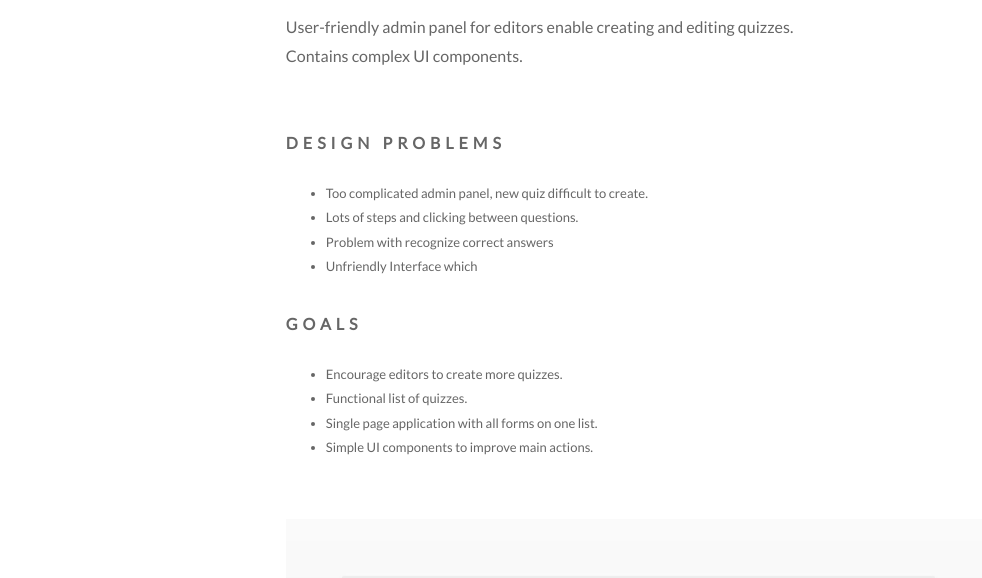
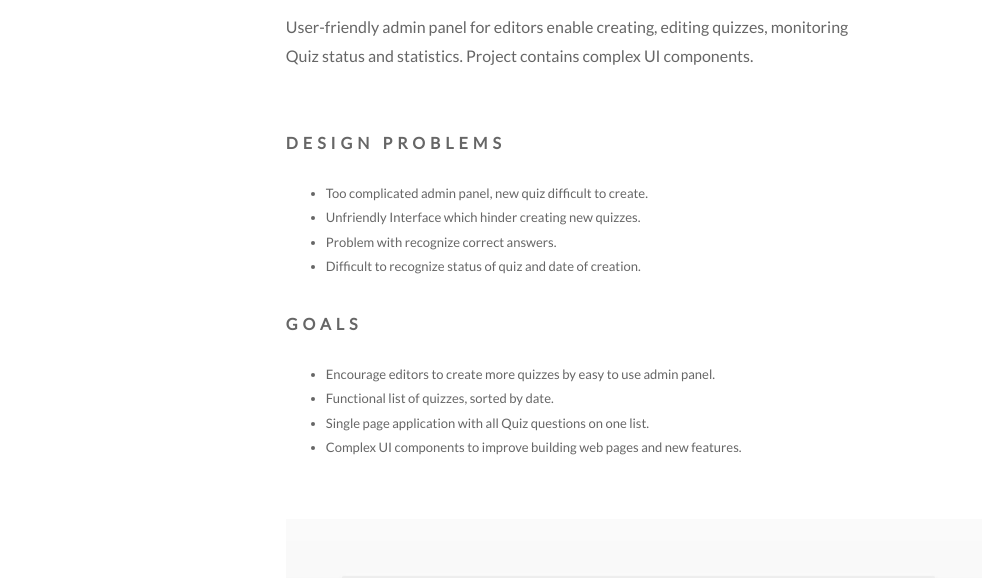
Before and after one commit to JoannaLekki/portfolio, a website: page project_8.html in a window 1280 px wide. Shown: the part 221-799 px from the top of the page, without its empty margins (0-982 px from the left). Drawn offline with nearby package versions, Linux system fonts and the light colour scheme.

Commit message:
Text changes.

```diff
--- a/project_8.html
+++ b/project_8.html
@@ -25,21 +25,21 @@
             <div class="images">
                             <div>
                                 <h2> Quiz Admin </h2>
-                                <p class="description"> User-friendly admin panel for editors enable creating and editing quizzes. Contains complex UI components.</p>
+                                <p class="description"> User-friendly admin panel for editors enable creating, editing quizzes, monitoring Quiz status and statistics. Project contains complex UI components.</p>
                                 <h3> Design Problems</h3>
                                 <ul>
                                     <li> Too complicated admin panel, new quiz difficult to create. </li>
-                                    <li> Lots of steps and clicking between questions.</li>
-                                    <li> Problem with recognize correct answers </li>
-                                    <li> Unfriendly Interface which </li>
+                                    <li> Unfriendly Interface which hinder creating new quizzes. </li>
+                                    <li> Problem with recognize correct answers. </li>
+                                    <li> Difficult to recognize status of quiz and date of creation.  </li>
                                 </ul>
 
                                 <h3> Goals </h3>
                                 <ul>
-                                    <li> Encourage editors to create more quizzes. </li>
-                                    <li> Functional list of quizzes. </li>
-                                    <li> Single page application with all forms on one list. </li>
-                                    <li> Simple UI components to improve main actions.</li>
+                                    <li> Encourage editors to create more quizzes by easy to use admin panel. </li>
+                                    <li> Functional list of quizzes, sorted by date. </li>
+                                    <li> Single page application with all Quiz questions on one list. </li>
+                                    <li> Complex UI components to improve building web pages and new features.</li>
                                 </ul>
                             </div>
                             <div class="content">
```
